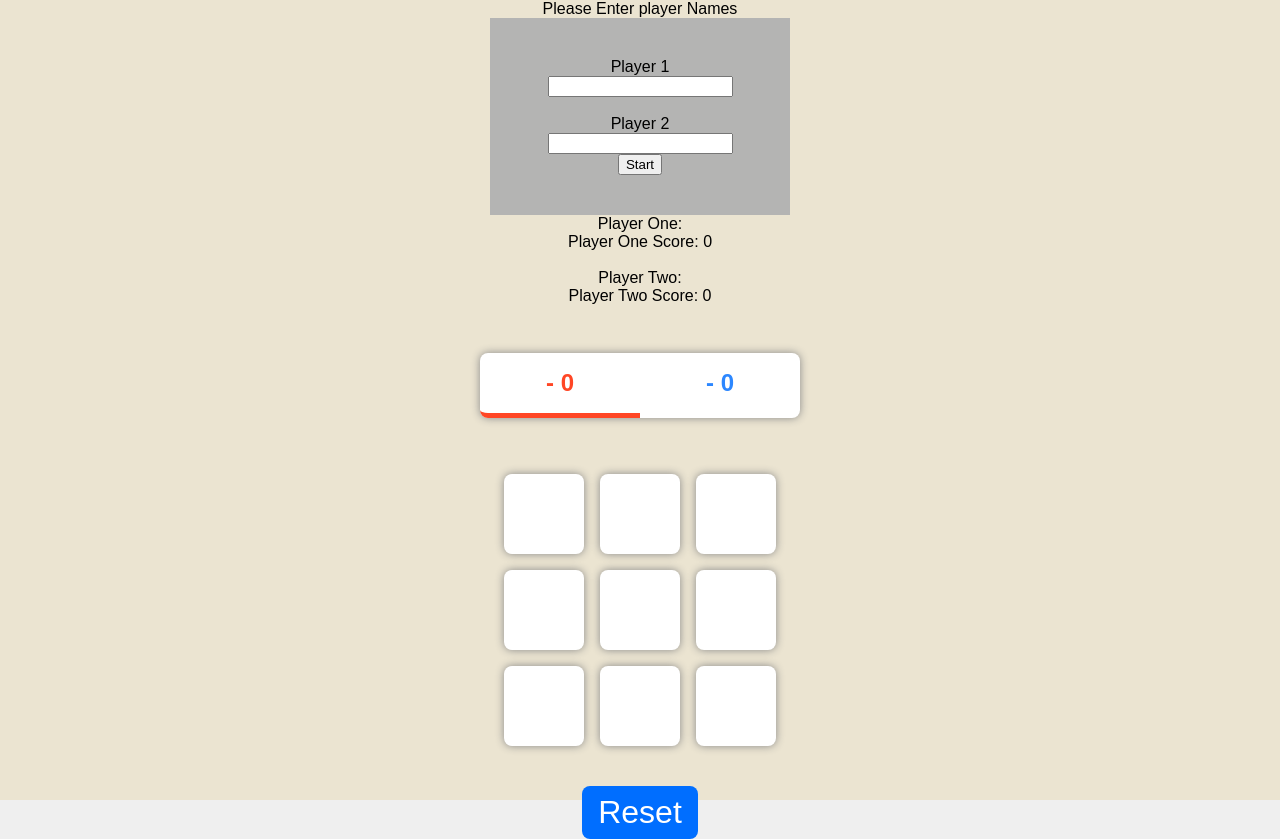
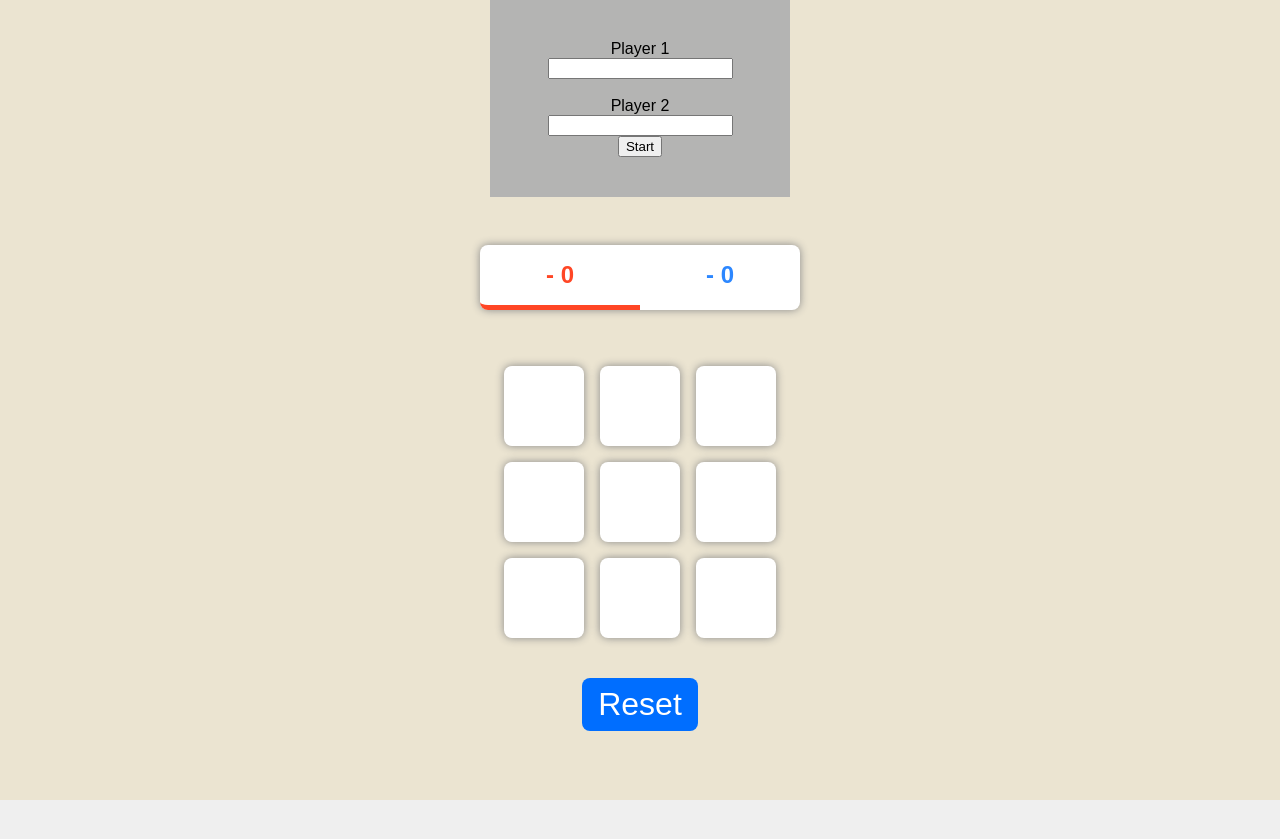
Before and after one commit to brokans/Company-Tests, a React (Create React App) app in the folder tic-tac-toe/: page / in a window 1280 px wide. After the commit the page ends 800 px from the top, so only its background shows below. Built offline with nearby package versions, Linux system fonts and the light colour scheme.

Commit message:
code cleanup

```diff
--- a/tic-tac-toe/src/App.js
+++ b/tic-tac-toe/src/App.js
@@ -1,11 +1,10 @@
 import "./App.css";
-import React, { useRef, useState, useEffect, useContext } from "react";
+import React, { useRef, useState, useContext } from "react";
 import { Link, useParams } from "react-router-dom";
 import { Board } from "./components/Board";
 import { ResetButton } from "./components/ResetButton";
 import { ScoreBoard } from "./components/ScoreBoard";
 import { GameContext } from "./store/GameContext";
-
 
 // 1.Inital leht, kus saab sisestada mängijate nimesid ja nupp millega saab mängu alustada
 // 2. Tee mängulaud lihtsa css'ga (x-punane, O-sinine)
@@ -21,7 +20,6 @@ function App() {
   const { players, setPlayers } = useContext(GameContext);
   const nameRefOne = useRef();
   const nameRefTwo = useRef();
-  const [message, setMessage] = useState("Please Enter player Names");
 
   const [xPlaying, setXPlaying] = useState(true);
   const [board, setBoard] = useState(Array(9).fill(null));
@@ -30,48 +28,6 @@ function App() {
     playerTwoScore: 0,
   });
   const [gameOver, setGameOver] = useState(false);
-
-
-  // function addPlayers() {
-  //   const playerOne = nameRefOne.current.value;
-  //   const playerTwo = nameRefTwo.current.value;
-
-  //   const gamesData = JSON.parse(localStorage.getItem("games") || "[]");
-
-  //   const newGame = {
-  //     playerOne,
-  //     playerTwo,
-  //     scores: { playerOneScore: 0, playerTwoScore: 0 },
-  //   };
-  //   gamesData.push(newGame);
-
-  //   localStorage.setItem("games", JSON.stringify(gamesData));
-  //   setMessage("Have a good Game!");
-  //   setPlayers(newGame);
-  // }
-
-  // function addPlayers() {
-  //   const playerOne = nameRefOne.current.value;
-  //   const playerTwo = nameRefTwo.current.value;
-
-  //   const gamesData = JSON.parse(localStorage.getItem("games") || "[]");
-  //   const gamesPlayed = gamesData.find((game) => game.playerOne === playerOne && game.playerTwo === playerTwo);
-  //   if (gamesPlayed){
-  //     setPlayers(gamesPlayed);
-  //   } else {
-  //     const newGame = {
-  //       playerOne,
-  //       playerTwo,
-  //       scores: { playerOneScore: 0, playerTwoScore: 0 },
-  //     };
-  //     gamesData.push(newGame);
-
-  //     localStorage.setItem("games", JSON.stringify(gamesData));
-  //     setMessage("Have a good Game!");
-  //     setPlayers(newGame);
-  //   }
-
-  // }
 
   function addPlayers() {
     const playerOne = nameRefOne.current.value;
@@ -83,7 +39,6 @@ function App() {
     );
 
     if (gamesPlayed) {
-    // Players have played before, set their scores from previous games
       setPlayers(gamesPlayed);
       setScores(gamesPlayed.scores);
     } else {
@@ -96,17 +51,14 @@ function App() {
 
       localStorage.setItem("games", JSON.stringify(gamesData));
 
-    // Reset the scores in the state
       setScores({
         playerOneScore: 0,
         playerTwoScore: 0,
       });
 
-    setMessage("Have a good Game!");
       setPlayers(newGame);
     }
   }
-
 
   const WIN_CONDITIONS = [
     [0, 1, 2],
@@ -119,47 +71,7 @@ function App() {
     [2, 4, 6],
   ];
 
-  // function calculateScore() {
-  //   const winnings = JSON.parse(localStorage.getItem("games") || "[]");
-  //   let sum = 0;
-  //   winnings.forEach((winning) => (sum = sum +  winning.scores));
-  //   return sum;
-  // }
-
-  // const handleBoxClick = (boxIdx) => {
-  //   // Step 1: Update the board
-  //   const updatedBoard = board.map((value, idx) => {
-  //     if (idx === boxIdx) {
-  //       return xPlaying ? "X" : "O";
-  //     } else {
-  //       return value;
-  //     }
-  //   });
-
-
-  //   setBoard(updatedBoard);
-
-  //   // Step 2: Check if either player has won the game
-  //   const winner = checkWinner(updatedBoard);
-
-  //   if (winner) {
-  //     if (winner === "O") {
-  //       let { playerTwoScore } = scores;
-  //       playerTwoScore += 1;
-  //       setScores({ ...scores, playerTwoScore });
-  //     } else {
-  //       let { playerOneScore } = scores;
-  //       playerOneScore += 1;
-  //       setScores({ ...scores, playerOneScore });
-  //     }
-  //   }
-
-  //   // Step 3: Change active player
-  //   setXPlaying(!xPlaying);
-  // };
-
   const handleBoxClick = (boxIdx) => {
-    // Step 1: Update the board
     const updatedBoard = board.map((value, idx) => {
       if (idx === boxIdx) {
         return xPlaying ? "X" : "O";
@@ -170,7 +82,6 @@ function App() {
 
     setBoard(updatedBoard);
 
-    // Step 2: Check if either player has won the game
     const winner = checkWinner(updatedBoard);
 
     if (winner) {
@@ -179,7 +90,6 @@ function App() {
         playerTwoScore += 1;
         setScores({ ...scores, playerTwoScore });
 
-        // Save the updated scores to local storage
         const gamesData = JSON.parse(localStorage.getItem("games") || "[]");
         const currentPlayer = gamesData.find(
           (game) =>
@@ -195,7 +105,6 @@ function App() {
         playerOneScore += 1;
         setScores({ ...scores, playerOneScore });
 
-        // Save the updated scores to local storage
         const gamesData = JSON.parse(localStorage.getItem("games") || "[]");
         const currentPlayer = gamesData.find(
           (game) =>
@@ -209,17 +118,13 @@ function App() {
       }
     }
 
-    // Step 3: Change active player
     setXPlaying(!xPlaying);
   };
-
-
 
   const checkWinner = (board) => {
     for (let i = 0; i < WIN_CONDITIONS.length; i++) {
       const [x, y, z] = WIN_CONDITIONS[i];
 
-      // Iterate through win conditions and check if either player satisfies them
       if (board[x] && board[x] === board[y] && board[y] === board[z]) {
         setGameOver(true);
         return board[x];
@@ -232,12 +137,8 @@ function App() {
     setBoard(Array(9).fill(null));
   };
 
-
-  // vaja saata ainult sisestatud mängijate nimed Game lehele
-
   return (
     <div className="App">
-      {message}
       <div className="start-page">
         <label htmlFor="">Player 1 </label> <br />
         <input ref={nameRefOne} type="text" /> <br /> <br />
@@ -248,15 +149,6 @@ function App() {
         </Link>
       </div>
       <div>
-        <div>
-          <div>Player One: {players.playerOne}</div>
-          <div>Player One Score: {scores.playerOneScore}</div>
-          <br />
-          <div>Player Two: {players.playerTwo}</div>
-          <div>Player Two Score: {scores.playerTwoScore}</div>
-
-          {/* <div>Score: {game.scores.playerTwoScore}</div>  */}
-        </div>
         <div>
           <ScoreBoard scores={scores} xPlaying={xPlaying} />
           <Board
```
Also changed, not shown: tic-tac-toe/src/components/ScoreBoard.jsx (+0 -68 lines), tic-tac-toe/src/._App.js (added). Lines whose indentation alone changed are shown as unchanged.
